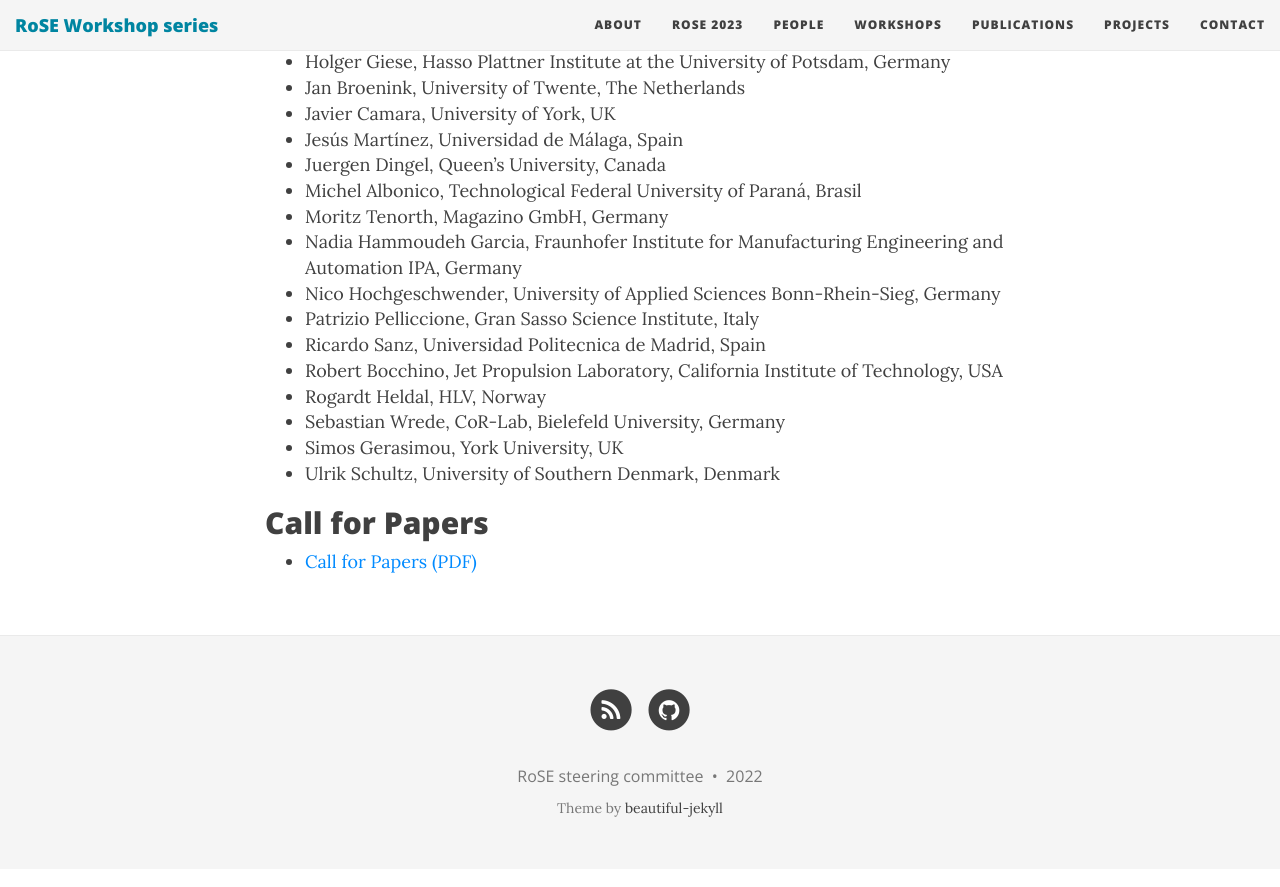
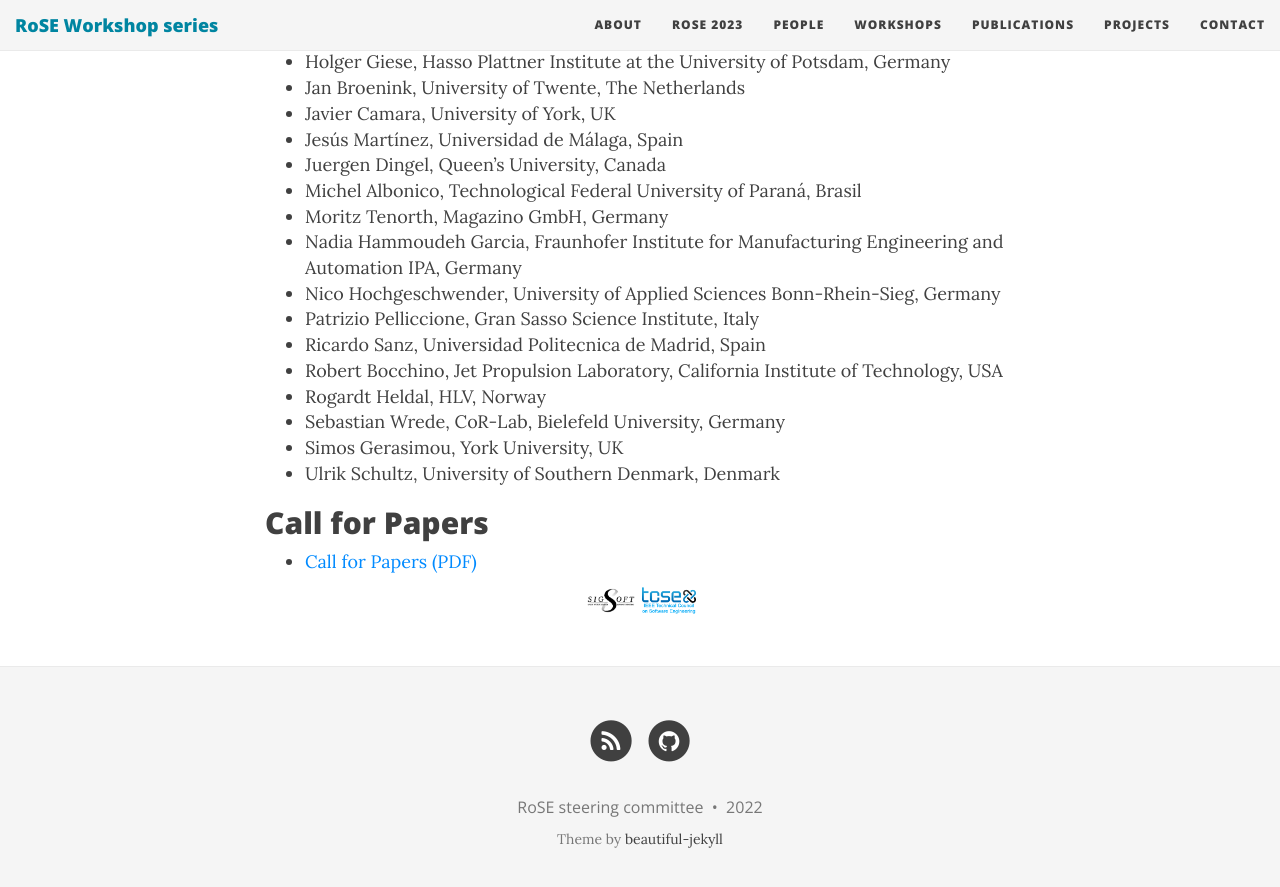
Before and after one commit to rose-workshops/rose-workshops.github.io, a Jekyll site: the page built from rose2023.md, in a window 1280 px wide and 900 px high, scrolled down 3087 px. Shown: the top 887 px of the window. Built offline with Jekyll 4.4.1, drawn with Linux system fonts in a browser that asks for light colours; nearby versions of some CDN libraries.

Commit message:
Add sponsors' logos

```diff
--- a/rose2023.md
+++ b/rose2023.md
@@ -96,3 +96,8 @@ Workshop papers must follow the [ICSE 2023 formatting instructions](https://conf
 
 ## Call for Papers
 - [Call for Papers (PDF)](https://github.com/rose-workshops/rose-workshops.github.io/raw/master/downloads/ROSE_2023_cfp.pdf)
+
+<center>
+<img src="/files/rose2023/sigsoft_logo.png" alt="Sigsoft" style="width: 3em;" />
+<img src="/files/rose2023/tcse_logo.png" alt="TCSE" style="width: 3em;" />
+</center>
```
Also changed, not shown: files/rose2023/sigsoft_logo.png (added), files/rose2023/tcse_logo.png (added).
